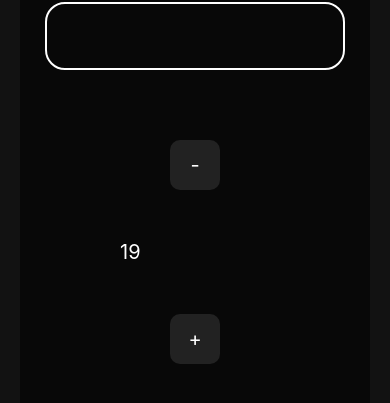
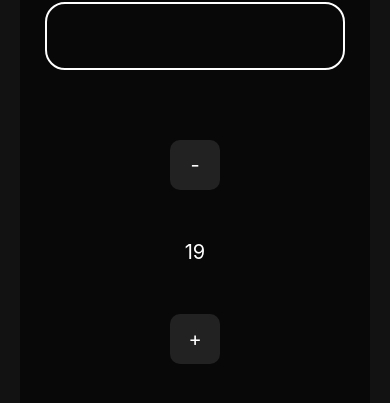
Before and after one commit to ekakshjanweja/ValorantStatsApp-TBB, a React Native app: screen / in a window 390 px wide. Shown: the part 283-686 px from the top of the page. Built offline with nearby package versions, Linux system fonts and the light colour scheme.

Commit message:
counter finish

```diff
--- a/App.tsx
+++ b/App.tsx
@@ -32,7 +32,7 @@ export default function App() {
             setInputBoxValue(value);
           }}></TextInput>
         <Text style={customStyle.text}>{inputBoxValue}</Text>
-        <View tyle={customStyle.counterContainer}>
+
         <TouchableOpacity onPress={decrement}>
           <View style={customStyle.counter}>
             <Text style={customStyle.text}>-</Text>
@@ -46,6 +46,5 @@ export default function App() {
         </TouchableOpacity>
       </View>
     </View>
-    </View>
   );
 }
```
Lines whose indentation alone changed are shown as unchanged.
